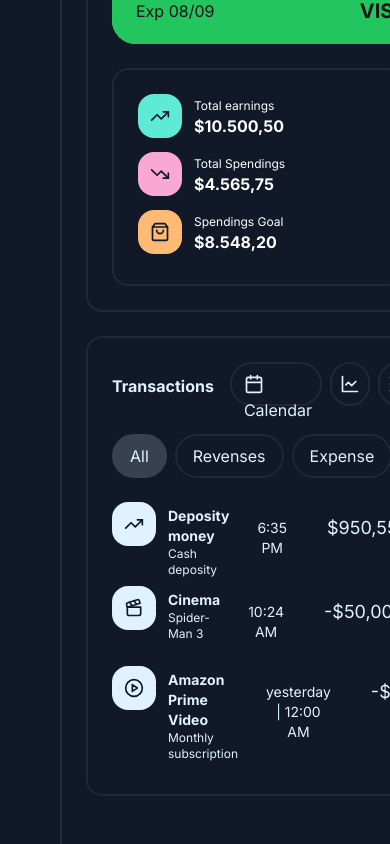
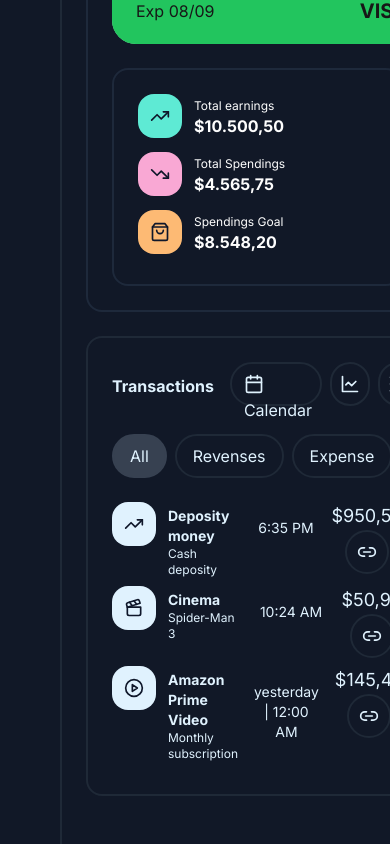
Before and after one commit to andersondavid/finance-dashboard, a Next.js app: page / in a window 390 px wide. Shown: the part 720-1564 px from the top of the page. Built offline with nearby package versions, Linux system fonts and the light colour scheme.

Commit message:
refactor(TransactionsHistory): Resposive for mobile

```diff
--- a/src/app/components/maincontent/components/transactions/components/transactionshistory.tsx
+++ b/src/app/components/maincontent/components/transactions/components/transactionshistory.tsx
@@ -1,5 +1,10 @@
 import React from "react";
-import { LuClapperboard, LuLink2, LuPlayCircle, LuTrendingUp } from "react-icons/lu";
+import {
+	LuClapperboard,
+	LuLink2,
+	LuPlayCircle,
+	LuTrendingUp,
+} from "react-icons/lu";
 
 export default function TransactionsHistory() {
 	return (
@@ -12,14 +17,16 @@ export default function TransactionsHistory() {
 					<h1 className="text-sm font-bold text-sky-100">Deposity money</h1>
 					<p className="text-xs text-sky-100">Cash deposity</p>
 				</div>
-				<div className="ml-3 p-4 grow text-center">
+				<div className="p-4 grow text-center">
 					<p className="text-sm text-sky-100">6:35 PM</p>
 				</div>
-				<div className="ml-3 p-3 w-1/4 text-right">
-					<p className="text-lg text-sky-100">$950,55</p>
+				<div className="center lg:flex items-center">
+					<div className="">
+						<p className="text-lg text-sky-100 m-auto lg:mr-6">$950,55</p>
 					</div>
-				<div className="p-2 h-11 w-11 border-2 ml-2 border-gray-800 rounded-full text-center">
+					<div className="m-auto p-2 h-11 w-11 border-2 border-gray-800 rounded-full text-center">
 						<LuLink2 className="h-5 w-5 mb-1 text-sky-100 inline" />
+					</div>
 				</div>
 			</div>
 
@@ -31,14 +38,16 @@ export default function TransactionsHistory() {
 					<h1 className="text-sm font-bold text-sky-100">Cinema</h1>
 					<p className="text-xs text-sky-100">Spider-Man 3</p>
 				</div>
-				<div className="ml-3 p-4 grow text-center">
+				<div className="p-4 grow text-center">
 					<p className="text-sm text-sky-100">10:24 AM</p>
 				</div>
-				<div className="ml-3 p-3 w-1/4 text-right">
-					<p className="text-lg text-sky-100">-$50,00</p>
+				<div className="center lg:flex items-center">
+					<div className="">
+						<p className="text-lg text-sky-100 m-auto lg:mr-6">$50,99</p>
 					</div>
-				<div className="p-2 h-11 w-11 border-2 ml-2 border-gray-800 rounded-full text-center">
+					<div className="m-auto p-2 h-11 w-11 border-2 border-gray-800 rounded-full text-center">
 						<LuLink2 className="h-5 w-5 mb-1 text-sky-100 inline" />
+					</div>
 				</div>
 			</div>
 
@@ -50,14 +59,16 @@ export default function TransactionsHistory() {
 					<h1 className="text-sm font-bold text-sky-100">Amazon Prime Video</h1>
 					<p className="text-xs text-sky-100">Monthly subscription</p>
 				</div>
-				<div className="ml-3 p-4 grow text-center">
+				<div className="p-4 grow text-center">
 					<p className="text-sm text-sky-100">yesterday | 12:00 AM</p>
 				</div>
-				<div className="ml-3 p-3 w-1/4 text-right">
-					<p className="text-lg text-sky-100">-$16,10</p>
+				<div className="center lg:flex items-center">
+					<div className="">
+						<p className="text-lg text-sky-100 m-auto lg:mr-6">$145,45</p>
 					</div>
-				<div className="p-2 h-11 w-11 border-2 ml-2 border-gray-800 rounded-full text-center">
+					<div className="m-auto p-2 h-11 w-11 border-2 border-gray-800 rounded-full text-center">
 						<LuLink2 className="h-5 w-5 mb-1 text-sky-100 inline" />
+					</div>
 				</div>
 			</div>
 		</div>
```
Lines whose indentation alone changed are shown as unchanged.
